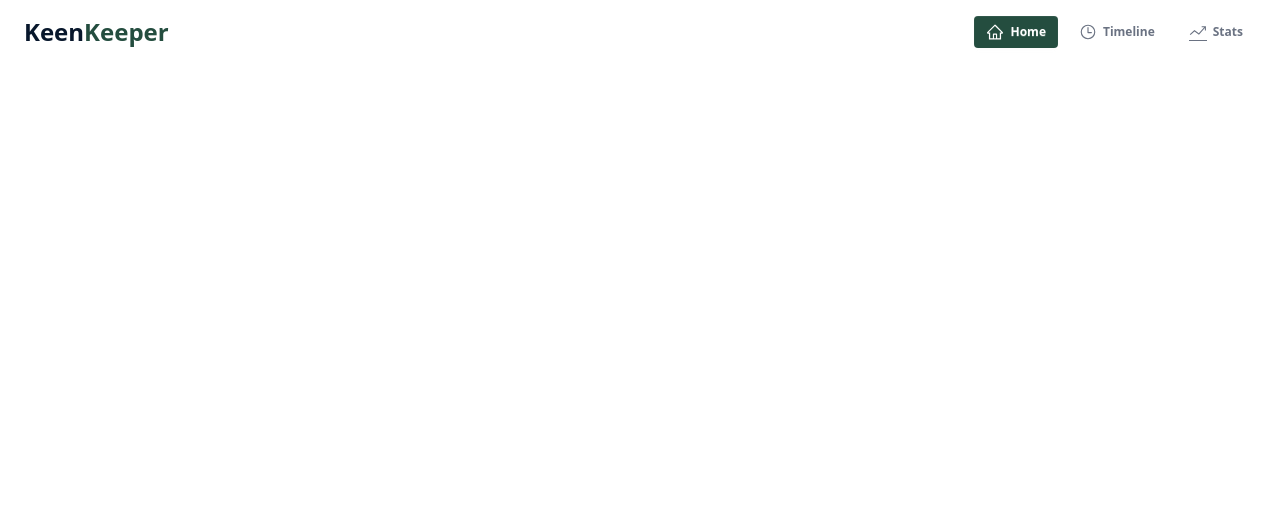
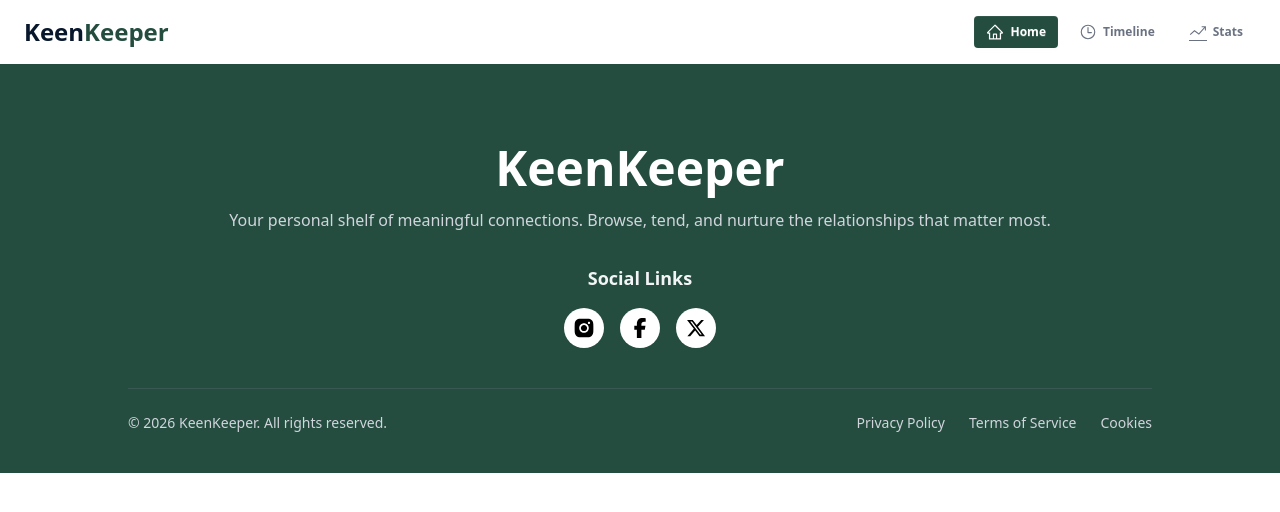
Before and after one commit to Siam-AR/ph-a7-keenkeeper, a Next.js app: page /home in a window 1280 px wide. Shown: the top 512 px of the page. Built offline with nearby package versions, Linux system fonts and the light colour scheme.

Commit message:
Implement footer section

```diff
--- a/src/app/layout.js
+++ b/src/app/layout.js
@@ -1,6 +1,7 @@
 import { Geist, Geist_Mono } from "next/font/google";
 import "./globals.css";
 import Navbar from "@/components/Navbar";
+import Footer from "@/components/Foooter";
 
 const geistSans = Geist({
   variable: "--font-geist-sans",
@@ -27,6 +28,7 @@ export default function RootLayout({ children }) {
 
         <Navbar></Navbar>
         {children}
+        <Footer></Footer>
 
       </body>
     </html>
--- /dev/null
+++ b/src/components/Foooter.jsx
@@ -0,0 +1,60 @@
+import React from 'react';
+import Link from "next/link";
+import { AiFillInstagram } from "react-icons/ai";
+import { FaFacebookF, FaXTwitter } from "react-icons/fa6";
+
+const Footer = () => {
+    return (
+        <div>
+             <footer className="bg-[#244D3F] text-center pt-20 pb-10 text-white">
+      <div className="max-w-5xl mx-auto">
+
+        <h2 className="text-5xl font-bold mb-4">Keen<span className='font-semibold'>Keeper</span></h2>
+
+        <p className="text-gray-300 mb-8">
+          Your personal shelf of meaningful connections. Browse, tend, and nurture the relationships that matter most.
+        </p>
+
+        <div className="mb-10">
+          <p className="mb-4 text-lg text-gray-100 font-semibold">Social Links</p>
+          <div className="flex justify-center gap-4">
+
+            <Link href="#">
+              <div className="w-10 h-10 flex items-center justify-center bg-white text-black rounded-full hover:scale-110 transition">
+                <AiFillInstagram className='text-2xl'/>
+              </div>
+            </Link>
+
+            <Link href="#">
+              <div className="w-10 h-10 flex items-center justify-center bg-white text-black rounded-full hover:scale-110 transition">
+                <FaFacebookF className='text-xl'/>
+              </div>
+            </Link>
+
+            <Link href="#">
+              <div className="w-10 h-10 flex items-center justify-center  bg-white text-black rounded-full hover:scale-110 transition">
+                <FaXTwitter className='text-xl'/>
+              </div>
+            </Link>
+
+          </div>
+        </div>
+
+        <div className="border-t border-gray-500/30 pt-6 flex flex-col md:flex-row justify-between items-center text-sm text-gray-300 gap-4">
+
+          <p>© {new Date().getFullYear()} KeenKeeper. All rights reserved.</p>
+
+          <div className="flex gap-6">
+            <Link href="#">Privacy Policy</Link>
+            <Link href="#">Terms of Service</Link>
+            <Link href="#">Cookies</Link>
+          </div>
+
+        </div>
+      </div>
+    </footer>
+        </div>
+    );
+};
+
+export default Footer;
```
